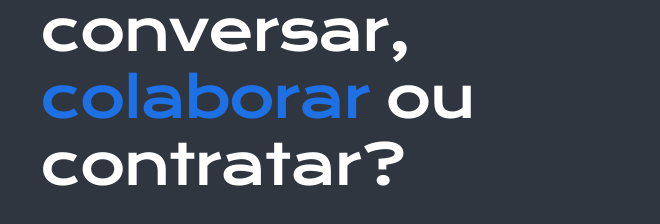
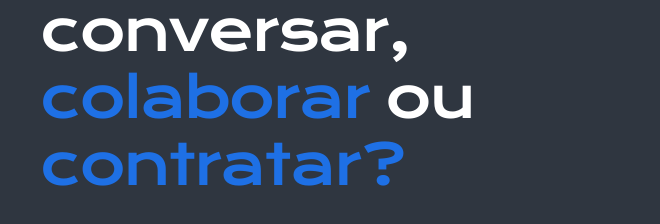
Before and after one commit to GabrielePedro/REPO, a website: page index.html in a window 1280 px wide. Shown: the part 7188-7412 px from the top of the page, 0-660 px from the left. Drawn offline with nearby package versions, Linux system fonts and the light colour scheme; a small style sheet from the web is missing.

Commit message:
Add animated CTA words to portfolio footer

```diff
--- a/index.html
+++ b/index.html
@@ -386,7 +386,7 @@
       <div class="footer-row">
         <div class="footer-cta">
           <span class="brand-blue">Pronto para</span><br>
-          <span class="white">conversar, </span><span class="brand-blue">colaborar</span><span class="white"> ou contratar?</span>
+          <span class="white">conversar, </span><span class="brand-blue footer-word footer-word--collaborar">colaborar</span><span class="white"> ou </span><span class="brand-blue footer-word footer-word--contratar">contratar?</span>
         </div>
 
         <div class="footer-contacts">
```
